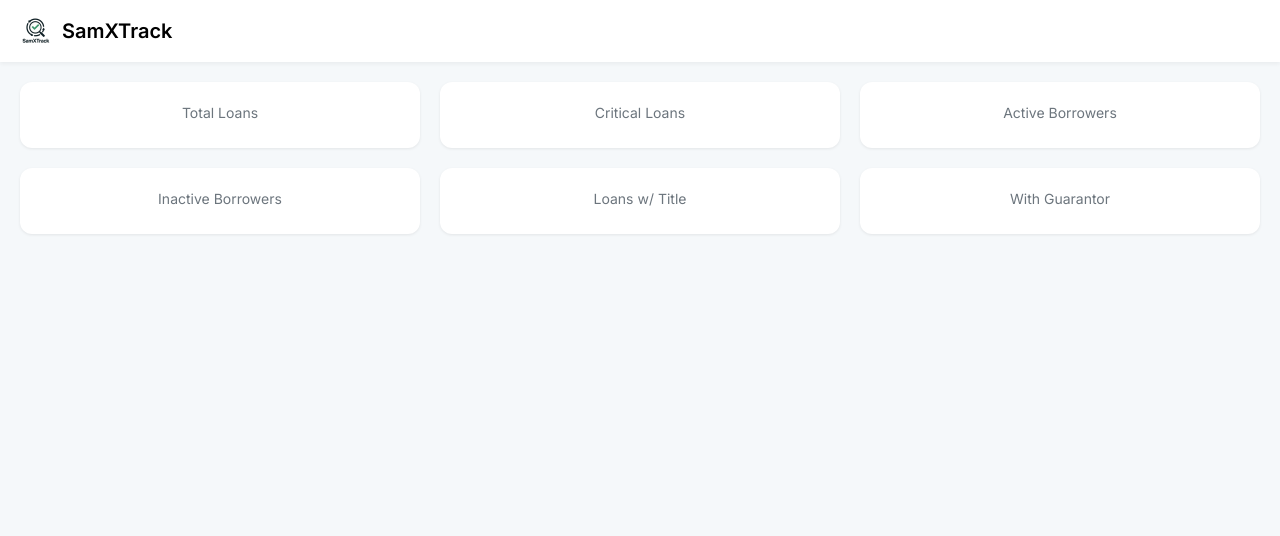
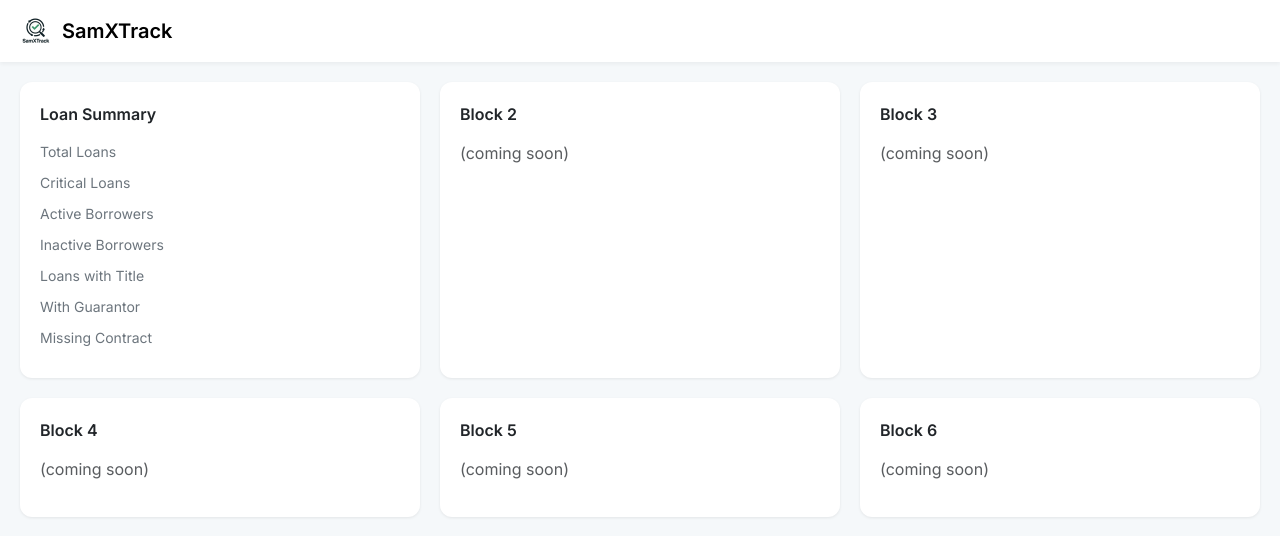
Before and after one commit to asakg/samxtrack, a Flask app: template app/templates/dashboard.html in a window 1280 px wide. Shown: the top 536 px of the page. Run offline with Flask 3, Linux system fonts and the light colour scheme; the template is opened without the code that fills it, so the values that code supplies are empty.

Commit message:
adding data to dashboard redesing5

```diff
--- a/app/templates/dashboard.html
+++ b/app/templates/dashboard.html
@@ -31,31 +31,47 @@
             margin-right: 10px;
         }
 
-        .summary-grid {
+        .dashboard-grid {
             display: grid;
             grid-template-columns: repeat(3, 1fr);
+            grid-template-rows: repeat(2, auto);
             gap: 20px;
             padding: 20px;
         }
 
-        .stat-card {
+        .dashboard-block {
             background: #ffffff;
             border-radius: 12px;
             padding: 20px;
             box-shadow: 0 1px 3px rgba(0,0,0,0.08);
-            text-align: center;
         }
 
-        .stat-title {
+        .block-title {
+            font-size: 16px;
+            font-weight: 600;
+            margin-bottom: 15px;
+        }
+
+        .stat-row {
+            display: flex;
+            justify-content: space-between;
+            margin-bottom: 10px;
+        }
+
+        .stat-label {
             font-size: 14px;
             color: #6c757d;
         }
 
-        .stat-value {
-            font-size: 26px;
-            font-weight: 700;
-            margin-top: 5px;
+        .stat-number {
+            font-size: 18px;
+            font-weight: 600;
         }
+
+        .text-red { color: #dc3545; }
+        .text-orange { color: #fd7e14; }
+        .text-blue { color: #0d6efd; }
+        .text-green { color: #198754; }
     </style>
 </head>
 <body>
@@ -66,34 +82,70 @@
     </span>
 </nav>
 
-<div class="summary-grid">
-    <div class="stat-card">
-        <div class="stat-title">Total Loans</div>
-        <div class="stat-value">{{ summary["Total Loans"] }}</div>
+<div class="dashboard-grid">
+    <!-- Block 1: Loan Stats -->
+    <div class="dashboard-block">
+        <div class="block-title">Loan Summary</div>
+        <div class="stat-row">
+            <span class="stat-label">Total Loans</span>
+            <span class="stat-number">{{ stats.total_loans }}</span>
+        </div>
+        <div class="stat-row">
+            <span class="stat-label">Critical Loans</span>
+            <span class="stat-number text-red">{{ stats.critical_loans }}</span>
+        </div>
+        <div class="stat-row">
+            <span class="stat-label">Active Borrowers</span>
+            <span class="stat-number text-green">{{ stats.active_borrowers }}</span>
+        </div>
+        <div class="stat-row">
+            <span class="stat-label">Inactive Borrowers</span>
+            <span class="stat-number text-orange">{{ stats.inactive_borrowers }}</span>
+        </div>
+        <div class="stat-row">
+            <span class="stat-label">Loans with Title</span>
+            <span class="stat-number">{{ stats.title_loans }}</span>
+        </div>
+        <div class="stat-row">
+            <span class="stat-label">With Guarantor</span>
+            <span class="stat-number">{{ stats.with_guarantor }}</span>
+        </div>
+        <div class="stat-row">
+            <span class="stat-label">Missing Contract</span>
+            <span class="stat-number text-orange">{{ stats.missing_contract }}</span>
+        </div>
     </div>
-    <div class="stat-card">
-        <div class="stat-title">Critical Loans</div>
-        <div class="stat-value text-danger">{{ summary["Critical Loans"] }}</div>
+
+    <!-- Block 2 -->
+    <div class="dashboard-block">
+        <div class="block-title">Block 2</div>
+        <p class="text-muted">(coming soon)</p>
     </div>
-    <div class="stat-card">
-        <div class="stat-title">Active Borrowers</div>
-        <div class="stat-value">{{ summary["Active Borrowers"] }}</div>
+
+    <!-- Block 3 -->
+    <div class="dashboard-block">
+        <div class="block-title">Block 3</div>
+        <p class="text-muted">(coming soon)</p>
     </div>
-    <div class="stat-card">
-        <div class="stat-title">Inactive Borrowers</div>
-        <div class="stat-value text-warning">{{ summary["Inactive Borrowers"] }}</div>
+
+    <!-- Block 4 -->
+    <div class="dashboard-block">
+        <div class="block-title">Block 4</div>
+        <p class="text-muted">(coming soon)</p>
     </div>
-    <div class="stat-card">
-        <div class="stat-title">Loans w/ Title</div>
-        <div class="stat-value">{{ summary["Loans with Title"] }}</div>
+
+    <!-- Block 5 -->
+    <div class="dashboard-block">
+        <div class="block-title">Block 5</div>
+        <p class="text-muted">(coming soon)</p>
     </div>
-    <div class="stat-card">
-        <div class="stat-title">With Guarantor</div>
-        <div class="stat-value">{{ summary["With Guarantor"] }}</div>
+
+    <!-- Block 6 -->
+    <div class="dashboard-block">
+        <div class="block-title">Block 6</div>
+        <p class="text-muted">(coming soon)</p>
     </div>
 </div>
 
-<!-- Future dashboard blocks (2 to 6) go here -->
-
 </body>
 </html>
```
